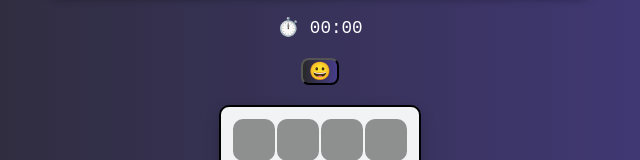
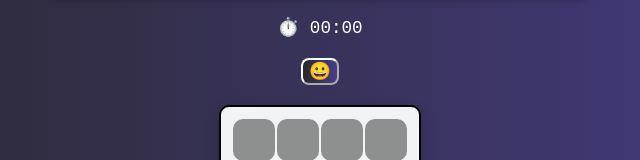
Before and after one commit to SaharMach/Mine-Sweeper, a plain HTML site: page index.html in a window 1280 px wide. Shown: the part 271-431 px from the top of the page, 320-960 px from the left. Drawn offline with Linux system fonts and the light colour scheme.

Commit message:
third-upload

```diff
--- a/css/style.css
+++ b/css/style.css
@@ -79,7 +79,7 @@ h1 {
     font-size: 1em;
     border-radius: 8px;
     background: linear-gradient(to right, #282828, #483d8b);
-    border-color: black;
+    border-color: white;
     margin-top: 20px;
     text-align: center;
     cursor: pointer;
```
